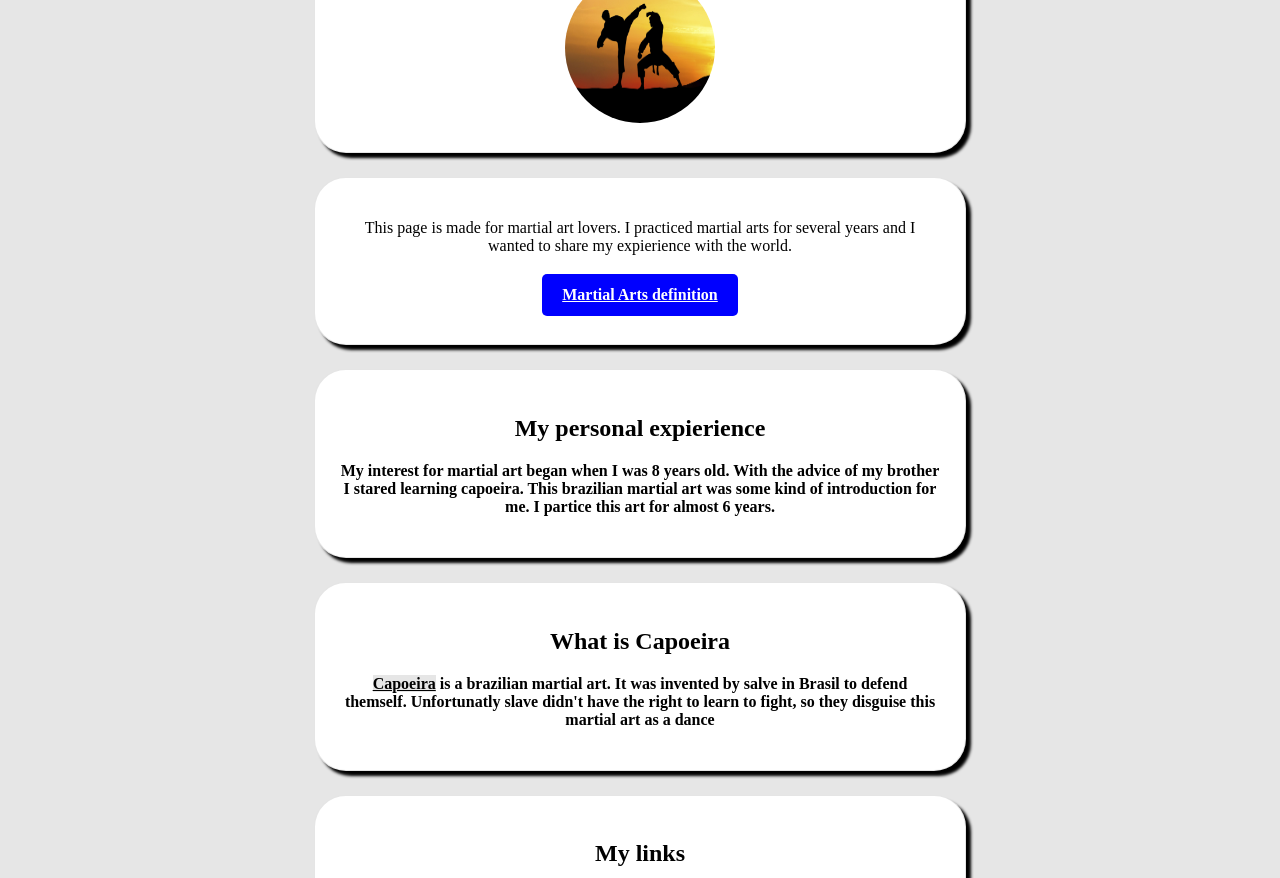
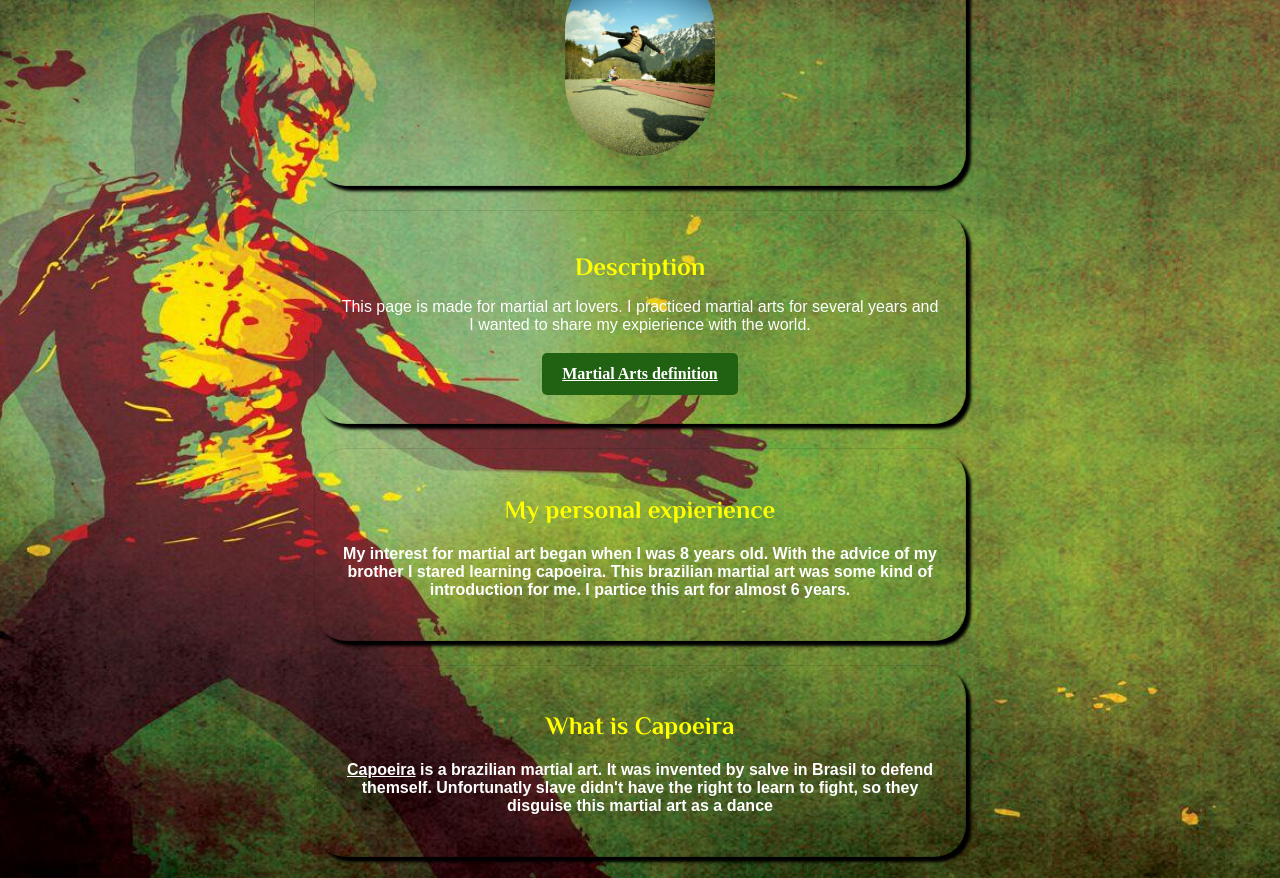
Before and after one commit to RafaelGonzale/My-amazing-profile, a plain HTML site: page index.html in a window 1280 px wide. Shown: the part 157-1035 px from the top of the page. Drawn offline with Linux system fonts and the light colour scheme; a web font is replaced by a local one.

Commit message:
Add files via upload

```diff
--- a/index.html
+++ b/index.html
@@ -4,17 +4,24 @@
             <title> My amazing profile</title>
             <meta name ="description" content="it is a great website">
             <meta charset = "UTF-8"/>
-
+            <link rel="preconnect" href="https://fonts.googleapis.com">
+            <link rel="preconnect" href="https://fonts.gstatic.com" crossorigin>
+            <link href="https://fonts.googleapis.com/css2?family=Domine:wght@400;500;600;700&family=Philosopher:wght@400;700&family=Raleway:wght@200;300;400;600&display=swap" rel="stylesheet">
+            <link rel="preconnect" href="https://fonts.googleapis.com">
+            <link rel="preconnect" href="https://fonts.gstatic.com" crossorigin>
+            <link href="https://fonts.googleapis.com/css2?family=Domine:wght@400;500;600;700&family=Mandali&family=Philosopher:wght@400;700&family=Raleway:wght@200;300;400;600&display=swap" rel="stylesheet">
+            <script src="https://kit.fontawesome.com/c5d3d6d119.js" crossorigin="anonymous"></script>
             <link rel="stylesheet" href="style.css">
         </head>
 <body>
     <div id="Container">
         <div class="Cards">
             <h1> Hello, I am Rafael</h1>
-            <img class="profil_pic" src="./image/XIGSN2YBVVCXLAMJ2HM2RKH2PA.jpg" alt="Martial art">
+            <img class="profil_pic" src="./image/2e20f0fc-04e1-42c9-8e64-a7e2eac92152.JPG" alt="Martial art">
         </div>
 
         <div class="Cards">
+            <h1>Description</h1>
             <p></strong> This page is made for martial art lovers. I practiced martial arts for several years
                 and I wanted to share my expierience with the world. <strong></p>
                 <a id="button" href="https://www.britannica.com/sports/martial-art" class ="link1" target="_blank">Martial Arts definition </a>
@@ -37,12 +44,12 @@
             <ul>
                 <li>
                     <a href="https://www.instagram.com/gonzalez.rafael__/" target="_blank">
-                        <img src="./image/Instagram_logo_2016.svg.png" alt="">
+                        <i class="fa-brands fa-square-instagram" style="font-size: 50px; padding: 10px; align-items: center;"></i>
                     </a>
                 </li>
                 <li>
                     <a href="https://www.linkedin.com/in/rafael-gonzalez-candia-52198815a/" target="_blank">
-                        <img src="./image/unnamed.png" alt="">
+                        <i class="fa-brands fa-linkedin" style="font-size: 50px; padding: 10px; align-items: center;"></i>
                     </a>
                 </li>
             </ul>
--- a/style.css
+++ b/style.css
@@ -1,26 +1,30 @@
 body{
-    background-color: rgb(230, 230, 230);
+    background-image: url(./image/wp2754711.jpg);
+    height: 100%;
+    background-position: center;
+    background-repeat: no-repeat;
+    background-size: cover;
     text-align: center;
-    font-family: 'Times New Roman', Times, serif;
-
-/* add better font family styles*/
 }
 
-h1{
-    color: darkslategray;
+p{
+    font-family: 'Domine', serif;
+    font-family: 'Mandali', sans-serif;
+    color: white;
+}
+
+h1, h2{
+    font-family: 'Domine', serif;
+    font-family: 'Philosopher', sans-serif;
+    color: yellow;
     font: 48px;
+    font-size: 25px;
 
 }
 img{
     border-radius: 250px;
     width: 150px;
-    height: 150px;
-
-}
-
-h2{
-    color: black;
-
+    height: 200px;
 }
 
 
@@ -36,25 +40,29 @@ li{
 }
 
 .inline-links{
-    color: black;
-    background-color: rgb(230, 230, 230);
+    color: white;
+    background-color: none;
     text-decoration: underline;
     font-size: 16px;
 
 }
 
-.link1{
-    background-color: sandybrown;
-    text-decoration: underline;
+.inline-links:hover{
+    background-color: yellowgreen;
 }
 
 .Cards {
-    background-color: white;
+    background-color: linear-gradient(right, green);
+    background-color: linear-gradient(bottom, yellow);
     border: 1px solid rgba(0, 0, 0, 0.1);
     margin: 24px;
+    padding: 25px;
     box-shadow: 5px 5px 3px black;
-    padding: 25px;
     border-radius: 32px;
+}
+
+.Cards:hover{
+    box-shadow: 8px 8px 6px black;
 }
 
 #Container {
@@ -71,7 +79,7 @@ li{
     border-radius: 5px;
     display: inline-block;
     text-align: none;
-    background-color: blue;
+    background-color: rgb(32, 97, 18);
     color: white;
     margin: 3px 0;
     transition: opacity .3s ease-in-out;
@@ -82,18 +90,35 @@ li{
 
 #button:hover{
     opacity: 0 6 ;
-    background-color: grey;
+    background-color: yellowgreen;
 
 }
 
-@media (max-width: 900px) {
-    #container {
-        width: 600px;
+@media (max-width: 960px) {
+    #Container {
+      width: 700px;
     }
-}
+  }
 
-@media (max-width: 600px) {
-    #container {
-        width: 450px;
+@media (max-width: 720px) {
+    #Container {
+      width: 500px;
     }
-}
+  }
+
+@media (max-width: 540px) {
+    #Container {
+      width: 300px;
+    }
+  }
+
+  .fa-brands{
+    width: 50px;
+    display: inline-block;
+    color: white;
+    transition: transform 0.2s ease-in-out;
+  }
+
+  .fa-brands:hover{
+    transform: scale(1.5);
+  }
```
Also changed, not shown: image/2e20f0fc-04e1-42c9-8e64-a7e2eac92152.JPG (added), image/th.jpg (added), image/wp2754711.jpg (added).
